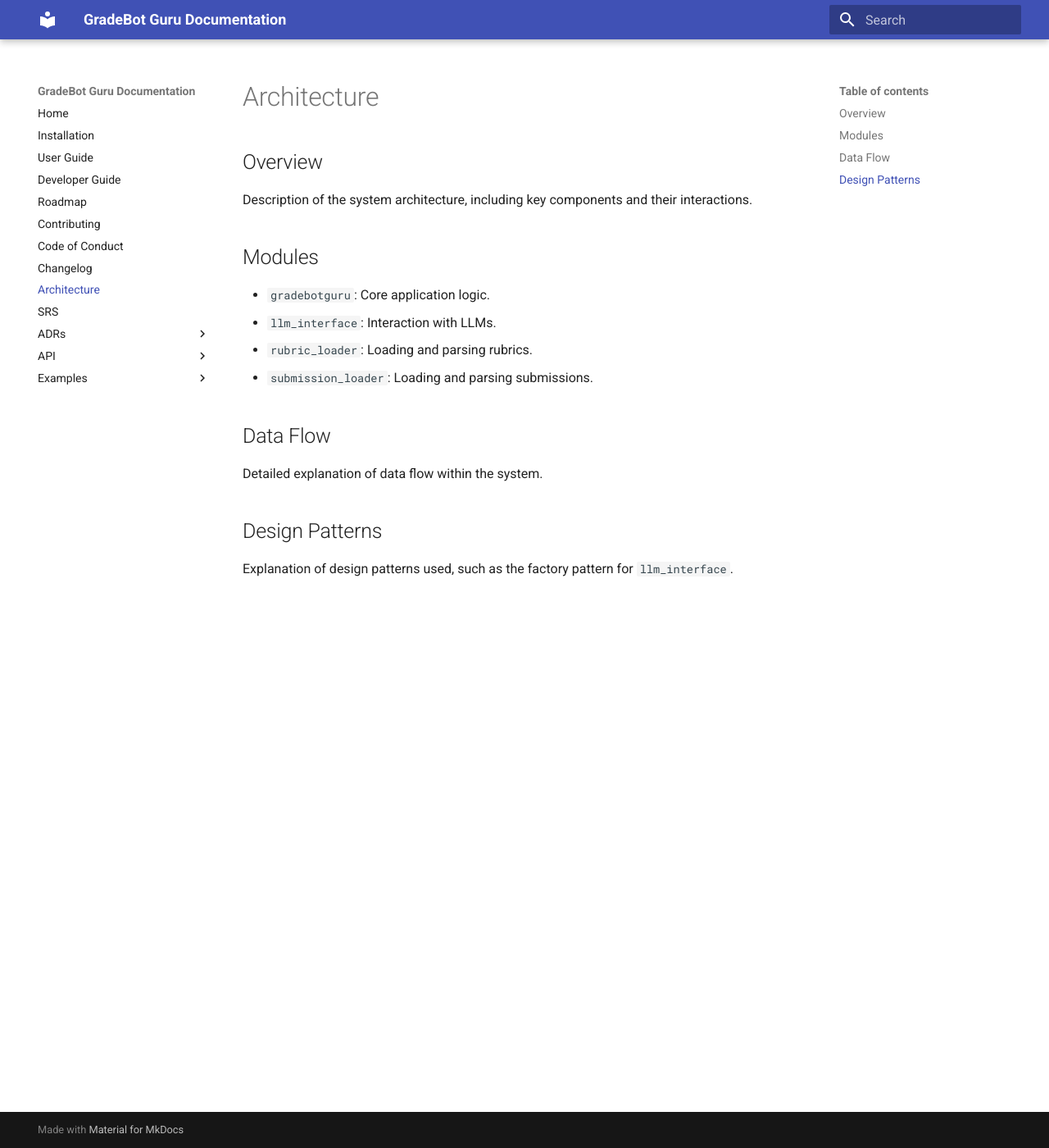
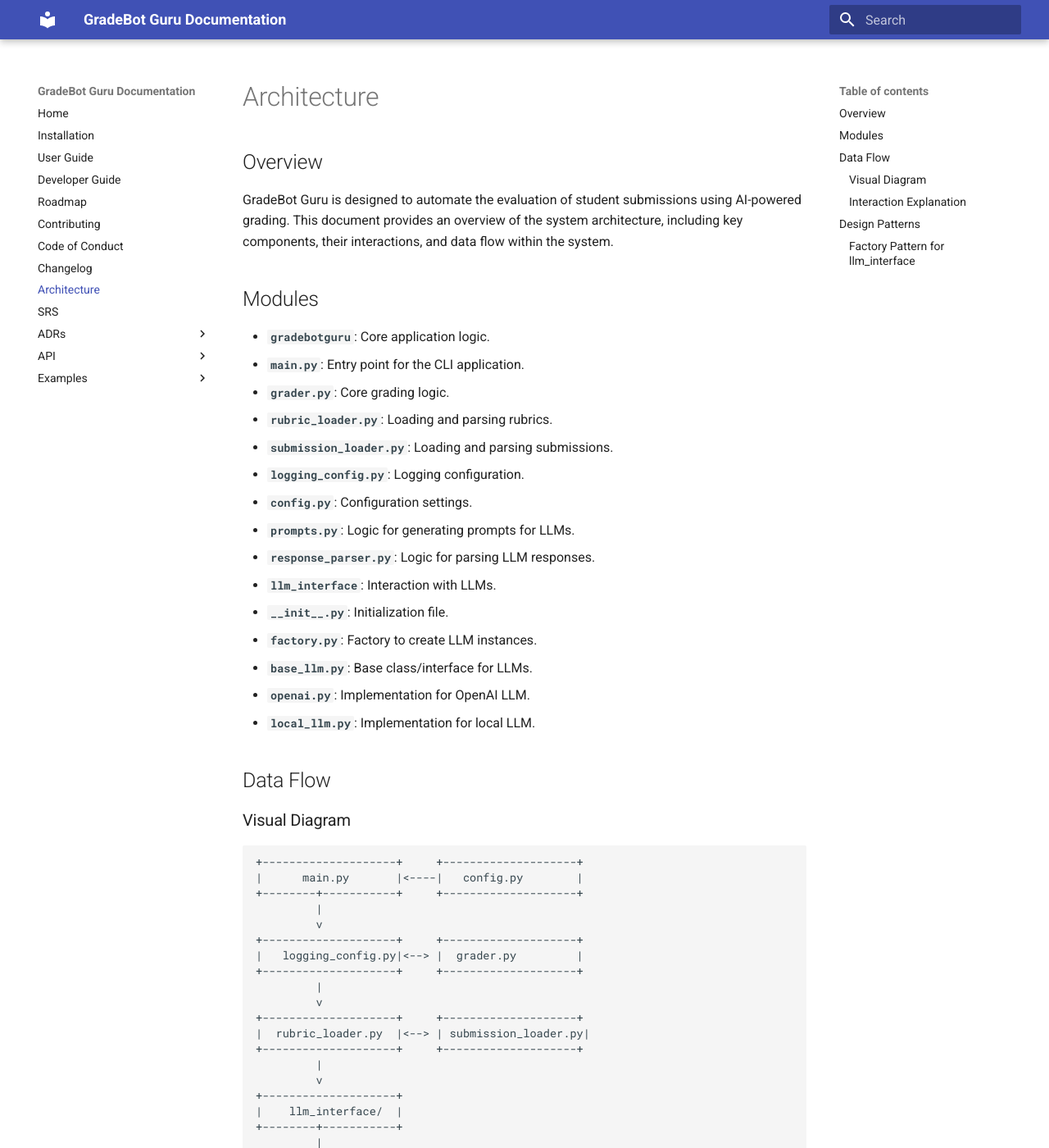
Before and after one commit to michael-borck/gradebot-guru, an MkDocs documentation site: the page built from docs/architecture.md, in a window 1280 px wide and 1400 px high. Shown: the whole window at 82% size. Built offline with MkDocs 1.6.1 and Material for MkDocs 9.7.7, drawn with Linux system fonts in a browser that asks for light colours; some of the changed text lies outside the part shown.

Commit message:
feat: Implement configuration loader
- Implement configuration loader in gradebotguru/config.py to load and parse configuration settings.
- Add ADR for configuration loader implementation (docs/adr/0001-configuration-loader.md).
- Update architecture documentation to include configuration loader details (docs/architecture.md).
- Add unit tests for the configuration loader (tests/test_config.py).

````diff
--- a/docs/architecture.md
+++ b/docs/architecture.md
@@ -2,19 +2,94 @@
 
 ## Overview
 
-Description of the system architecture, including key components and their interactions.
+GradeBot Guru is designed to automate the evaluation of student submissions using AI-powered grading. This document provides an overview of the system architecture, including key components, their interactions, and data flow within the system.
 
 ## Modules
 
-- `gradebotguru`: Core application logic.
-- `llm_interface`: Interaction with LLMs.
-- `rubric_loader`: Loading and parsing rubrics.
-- `submission_loader`: Loading and parsing submissions.
+- **`gradebotguru`**: Core application logic.
+  - **`main.py`**: Entry point for the CLI application.
+  - **`grader.py`**: Core grading logic.
+  - **`rubric_loader.py`**: Loading and parsing rubrics.
+  - **`submission_loader.py`**: Loading and parsing submissions.
+  - **`logging_config.py`**: Logging configuration.
+  - **`config.py`**: Configuration settings.
+  - **`prompts.py`**: Logic for generating prompts for LLMs.
+  - **`response_parser.py`**: Logic for parsing LLM responses.
+- **`llm_interface`**: Interaction with LLMs.
+  - **`__init__.py`**: Initialization file.
+  - **`factory.py`**: Factory to create LLM instances.
+  - **`base_llm.py`**: Base class/interface for LLMs.
+  - **`openai.py`**: Implementation for OpenAI LLM.
+  - **`local_llm.py`**: Implementation for local LLM.
 
 ## Data Flow
 
-Detailed explanation of data flow within the system.
+### Visual Diagram
+
+```plaintext
++--------------------+     +--------------------+
+|      main.py       |<----|   config.py        |
++--------+-----------+     +--------------------+
+         |
+         v
++--------------------+     +--------------------+
+|   logging_config.py|<--> |  grader.py         |
++--------------------+     +--------------------+
+         |
+         v
++--------------------+     +--------------------+
+|  rubric_loader.py  |<--> | submission_loader.py|
++--------------------+     +--------------------+
+         |
+         v
++--------------------+
+|    llm_interface/  |
++--------+-----------+
+         |
+         v
++--------+-----------+
+| factory.py         |
+| base_llm.py        |
+| openai.py          |
+| local_llm.py       |
++--------------------+
+         |
+         v
++--------------------+     +--------------------+
+|    prompts.py      |<--> | response_parser.py |
++--------------------+     +--------------------+
+```
+
+### Interaction Explanation
+
+- **`main.py`**: Entry point and control flow of the application. Initializes logging, loads configuration, and coordinates grading.
+- **`config.py`**: Provides configuration settings for the application.
+- **`logging_config.py`**: Sets up logging for the application.
+- **`grader.py`**: Core logic for processing submissions. Uses `rubric_loader.py` to load rubrics and `submission_loader.py` to load student submissions.
+- **`llm_interface`**: Contains logic to interact with LLMs. `factory.py` creates instances of LLMs using `base_llm.py` as a base class. Specific implementations like `openai.py` and `local_llm.py` provide concrete classes.
+- **`prompts.py`**: Generates prompts for LLMs based on submissions and rubrics.
+- **`response_parser.py`**: Parses responses from LLMs to extract grades and feedback.
 
 ## Design Patterns
 
-Explanation of design patterns used, such as the factory pattern for `llm_interface`.
+### Factory Pattern for `llm_interface`
+
+The factory pattern is used in `llm_interface` to create instances of different LLM classes. This allows the system to be easily extended with new LLM implementations without modifying the core logic.
+
+**Example:**
+
+```python
+# factory.py
+
+from llm_interface.base_llm import BaseLLM
+from llm_interface.openai import OpenAILLM
+from llm_interface.local_llm import LocalLLM
+
+def create_llm(provider_name):
+    if provider_name == 'openai':
+        return OpenAILLM()
+    elif provider_name == 'local':
+        return LocalLLM()
+    else:
+        raise ValueError("Unsupported LLM provider")
+```
````
Also changed, not shown: docs/adr/0001-configuration-loader.md (added, +144 -0 lines), 2 other files.
